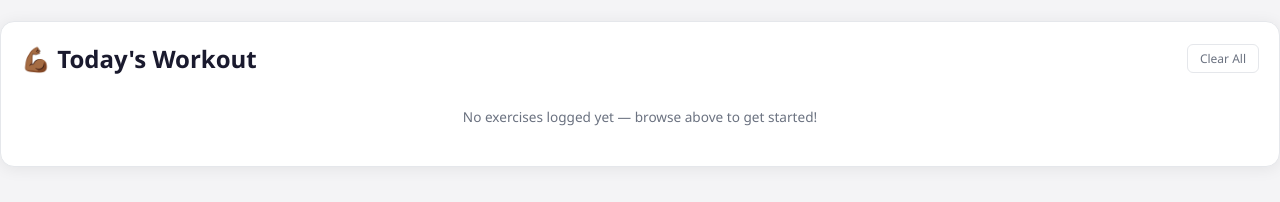
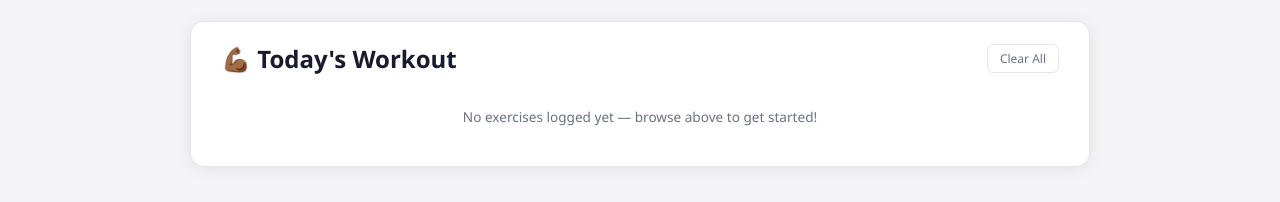
Before and after one commit to mulerahawkins-web/GymTrack, a plain HTML site: page index.html in a window 1280 px wide. Shown: the part 415-617 px from the top of the page. Drawn offline with Linux system fonts and the light colour scheme; no server answers.

Commit message:
Fix Today's Workout width to match main content area

```diff
--- a/style.css
+++ b/style.css
@@ -458,7 +458,13 @@ main {
   cursor: pointer;
   font-family: inherit;
 }
-
+.today-log {
+  max-width: 900px;
+  margin-left: auto;
+  margin-right: auto;
+  padding-left: 30px;
+  padding-right: 30px;
+}
 /* Today's Log */
 .log-header {
   display: flex;
```
